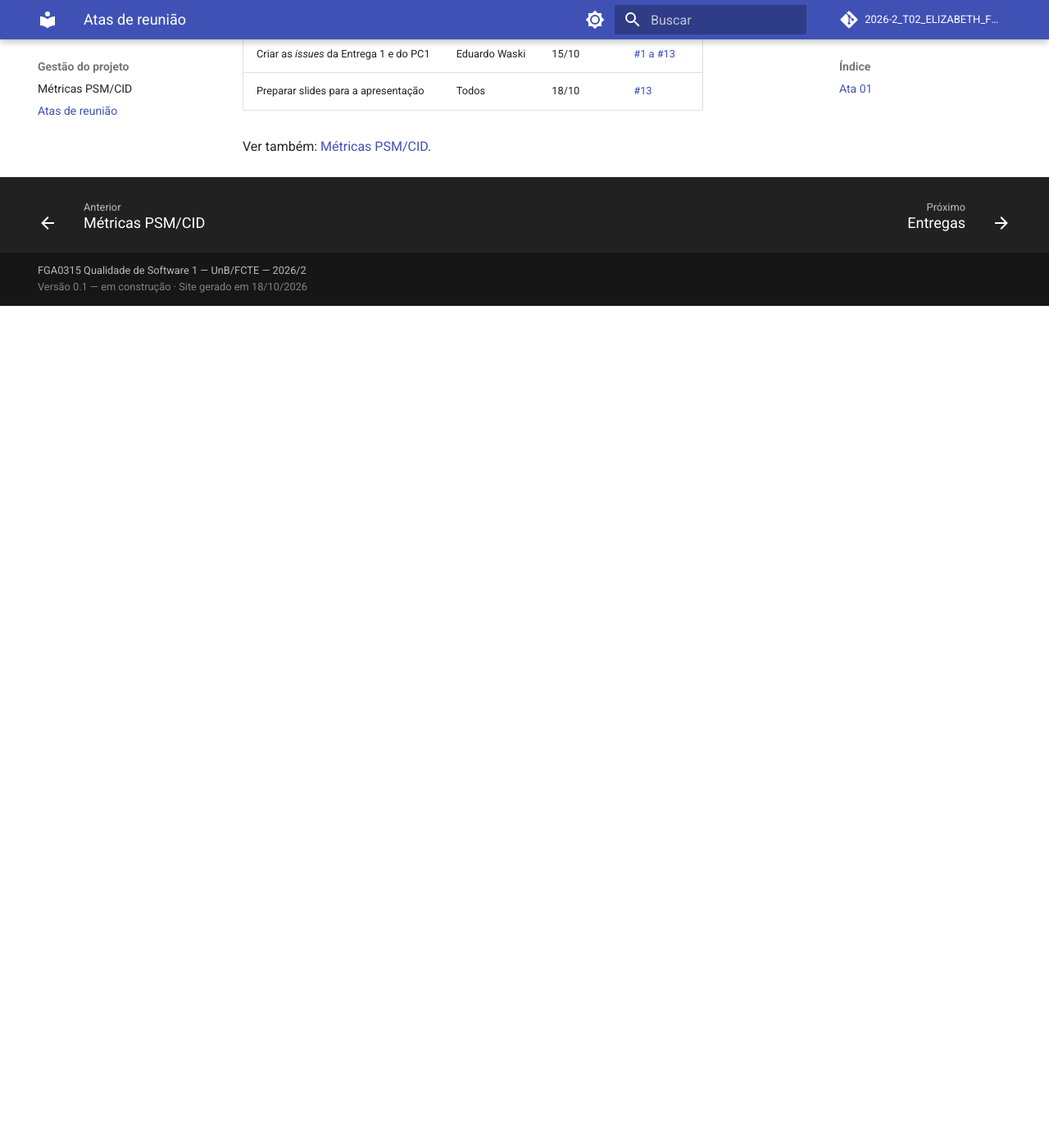
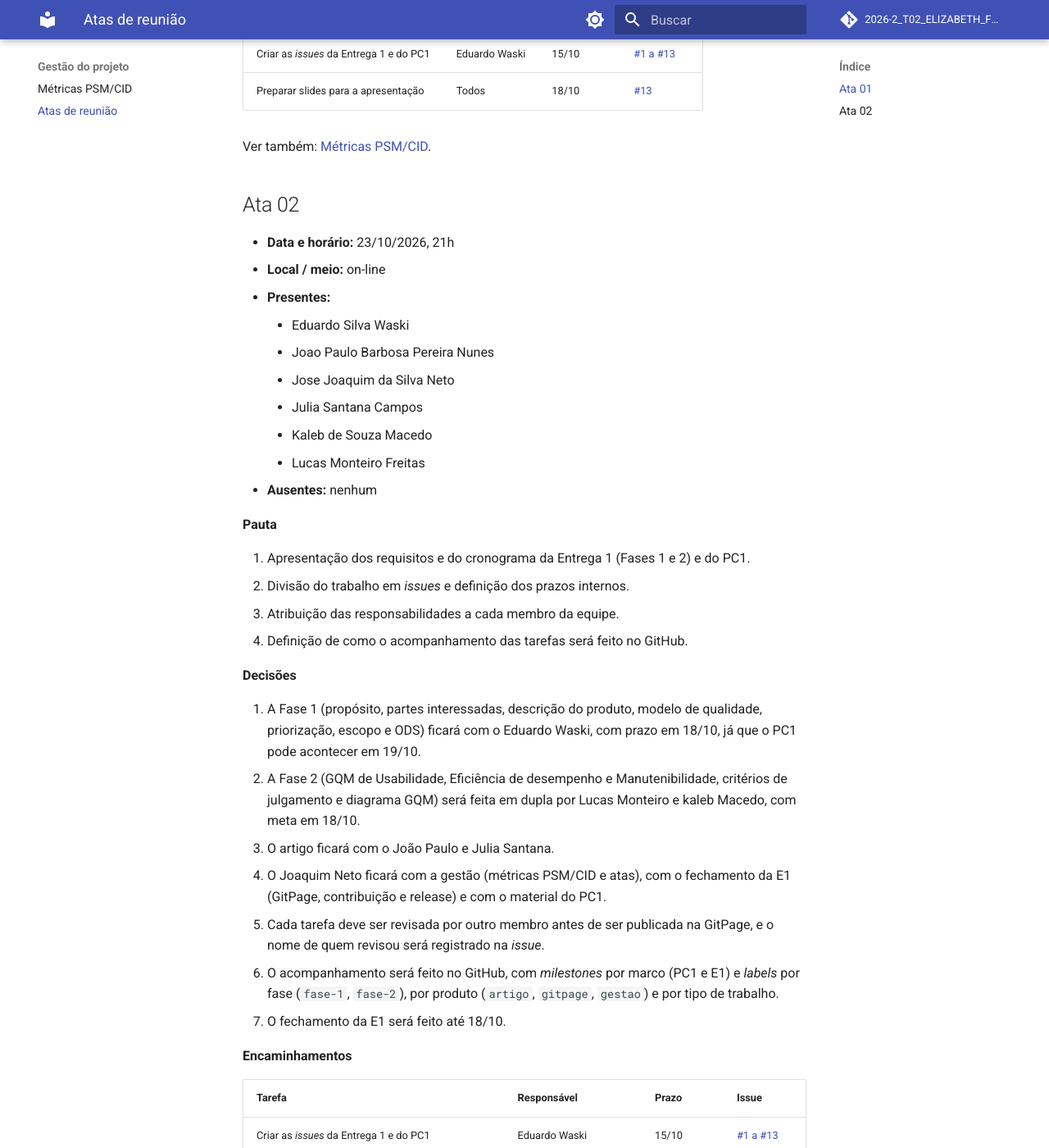
Before and after one commit to FCTE-Qualidade-de-Software-1/2026-2_T02_ELIZABETH_FRIEDMAN, an MkDocs documentation site: the page built from docs/gestao/atas.md, in a window 1280 px wide and 1400 px high, scrolled down 1374 px. Shown: the whole window at 82% size. Built offline with MkDocs 1.6.1 and Material for MkDocs 9.7.7, drawn with Linux system fonts in a browser that asks for light colours; comment, search, counter and statistics services are not loaded; before the commit the page ends 1747 px from its top, so only the background shows below that; some of the changed text lies outside the part shown.

Commit message:
docs: adiciona ata de reunião do dia 23/10

```diff
--- a/docs/gestao/atas.md
+++ b/docs/gestao/atas.md
@@ -38,3 +38,62 @@
 | Preparar slides para a apresentação | Todos | 18/10 | [#13](https://github.com/FCTE-Qualidade-de-Software-1/2026-2_T02_ELIZABETH_FRIEDMAN/issues/13) |
 
 Ver também: [Métricas PSM/CID](metricas.md).
+
+## Ata 02
+
+- **Data e horário:** 23/10/2026, 21h
+- **Local / meio:** on-line
+- **Presentes:**
+    - Eduardo Silva Waski
+    - Joao Paulo Barbosa Pereira Nunes
+    - Jose Joaquim da Silva Neto
+    - Julia Santana Campos
+    - Kaleb de Souza Macedo
+    - Lucas Monteiro Freitas
+- **Ausentes:** nenhum
+
+**Pauta**
+
+1. Apresentação dos requisitos e do cronograma da Entrega 1 (Fases 1 e 2) e do PC1.
+2. Divisão do trabalho em *issues* e definição dos prazos internos.
+3. Atribuição das responsabilidades a cada membro da equipe.
+4. Definição de como o acompanhamento das tarefas será feito no GitHub.
+
+**Decisões**
+
+1. A Fase 1 (propósito, partes interessadas, descrição do produto, modelo de qualidade, priorização, escopo e ODS) ficará com o Eduardo Waski, com prazo em 18/10, já que o PC1 pode acontecer em 19/10.
+2. A Fase 2 (GQM de Usabilidade, Eficiência de desempenho e Manutenibilidade, critérios de julgamento e diagrama GQM) será feita em dupla por Lucas Monteiro e kaleb Macedo, com meta em 18/10.
+3. O artigo ficará com o João Paulo e Julia Santana.
+4. O Joaquim Neto ficará com a gestão (métricas PSM/CID e atas), com o fechamento da E1 (GitPage, contribuição e release) e com o material do PC1.
+5. Cada tarefa deve ser revisada por outro membro antes de ser publicada na GitPage, e o nome de quem revisou será registrado na *issue*.
+6. O acompanhamento será feito no GitHub, com *milestones* por marco (PC1 e E1) e *labels* por fase (`fase-1`, `fase-2`), por produto (`artigo`, `gitpage`, `gestao`) e por tipo de trabalho.
+7. O fechamento da E1 será feito até 18/10.
+
+**Encaminhamentos**
+
+| Tarefa | Responsável | Prazo | Issue |
+|--------|-------------|-------|-------|
+| Criar as *issues* da Entrega 1 e do PC1 | Eduardo Waski | 15/10 | [#1 a #13](https://github.com/FCTE-Qualidade-de-Software-1/2026-2_T02_ELIZABETH_FRIEDMAN/issues) |
+| Fase 1: propósito da avaliação e partes interessadas | Eduardo Waski | 18/10 | [#1](https://github.com/FCTE-Qualidade-de-Software-1/2026-2_T02_ELIZABETH_FRIEDMAN/issues/1) |
+| Fase 1: descrição do SuaGradeUnB e modelo de qualidade | Eduardo Waski | 18/10 | [#2](https://github.com/FCTE-Qualidade-de-Software-1/2026-2_T02_ELIZABETH_FRIEDMAN/issues/2) |
+| Fase 1: priorização das características, escopo e ODS | Eduardo Waski | 18/10 | [#3](https://github.com/FCTE-Qualidade-de-Software-1/2026-2_T02_ELIZABETH_FRIEDMAN/issues/3) |
+| Fase 2: GQM de Usabilidade (Capacidade de interação) | Lucas Monteiro e Kaleb Macedo| 18/10| [#4](https://github.com/FCTE-Qualidade-de-Software-1/2026-2_T02_ELIZABETH_FRIEDMAN/issues/4) |
+| Fase 2: GQM de Eficiência de desempenho | Lucas Monteiro e Kaleb Macedo | 18/10 | [#5](https://github.com/FCTE-Qualidade-de-Software-1/2026-2_T02_ELIZABETH_FRIEDMAN/issues/5) |
+| Fase 2: GQM de Manutenibilidade | Lucas Monteiro e Kaleb Macedo | 18/10| [#6](https://github.com/FCTE-Qualidade-de-Software-1/2026-2_T02_ELIZABETH_FRIEDMAN/issues/6) |
+| Fase 2: critérios de julgamento, diagrama GQM e consistência com a Fase 1 | Lucas Monteiro e Kaleb Macedo | 18/10 | [#7](https://github.com/FCTE-Qualidade-de-Software-1/2026-2_T02_ELIZABETH_FRIEDMAN/issues/7) |
+| Artigo: template SBC e Metodologia | João Paulo e Júlia Santana | 18/10 | [#8](https://github.com/FCTE-Qualidade-de-Software-1/2026-2_T02_ELIZABETH_FRIEDMAN/issues/8) |
+| Artigo: Introdução e Referencial teórico | João Paulo e Júlia Santana | 18/10 | [#9](https://github.com/FCTE-Qualidade-de-Software-1/2026-2_T02_ELIZABETH_FRIEDMAN/issues/9) |
+| Artigo: seções da Fase 1 e Fase 2 e revisão final | João Paulo e Júlia Santana | 18/10 | [#10](https://github.com/FCTE-Qualidade-de-Software-1/2026-2_T02_ELIZABETH_FRIEDMAN/issues/10) |
+| Gestão: métricas PSM/CID e atas da E1 | Joaquim Neto | 18/10 | [#11](https://github.com/FCTE-Qualidade-de-Software-1/2026-2_T02_ELIZABETH_FRIEDMAN/issues/11) |
+| Fechamento da E1: GitPage, contribuição e release | Joaquim Neto | 18/10 | [#12](https://github.com/FCTE-Qualidade-de-Software-1/2026-2_T02_ELIZABETH_FRIEDMAN/issues/12) |
+| Preparar material da apresentação do PC1 | Joaquim Neto | 18/10 | [#13](https://github.com/FCTE-Qualidade-de-Software-1/2026-2_T02_ELIZABETH_FRIEDMAN/issues/13) |
+
+**Atribuições por membro**
+
+| Membro | Issues | Resumo das atividades | Prazo |
+|--------|--------|-----------------------|-------|
+| Eduardo Waski | #1, #2, #3 | Fase 1 completa: propósito e partes interessadas, descrição do produto e modelo de qualidade, priorização, escopo e ODS | 18/10 |
+| Lucas Monteiro | #4, #5, #6, #7 | Fase 2 (em dupla): GQM de Usabilidade, Eficiência e Manutenibilidade, critérios de julgamento, diagrama GQM e consistência com a Fase 1 | 23/10 |
+| kaleb Macedo | #4, #5, #6, #7 | Fase 2 (em dupla): GQM de Usabilidade, Eficiência e Manutenibilidade, critérios de julgamento, diagrama GQM e consistência com a Fase 1 | 23/10 |
+| João Paulo e Júlia Santana | #8, #9, #10 | Artigo em LaTeX: template SBC e Metodologia, Introdução e Referencial teórico, seções das Fases 1 e 2, declaração de uso de IA e revisão final | 22/10 e 25/10 |
+| Joaquim Neto | #11, #12, #13 | Gestão (métricas PSM/CID e atas), fechamento da E1 (GitPage, contribuição e release) e material do PC1 | 18/10 e 25/10 |
```
